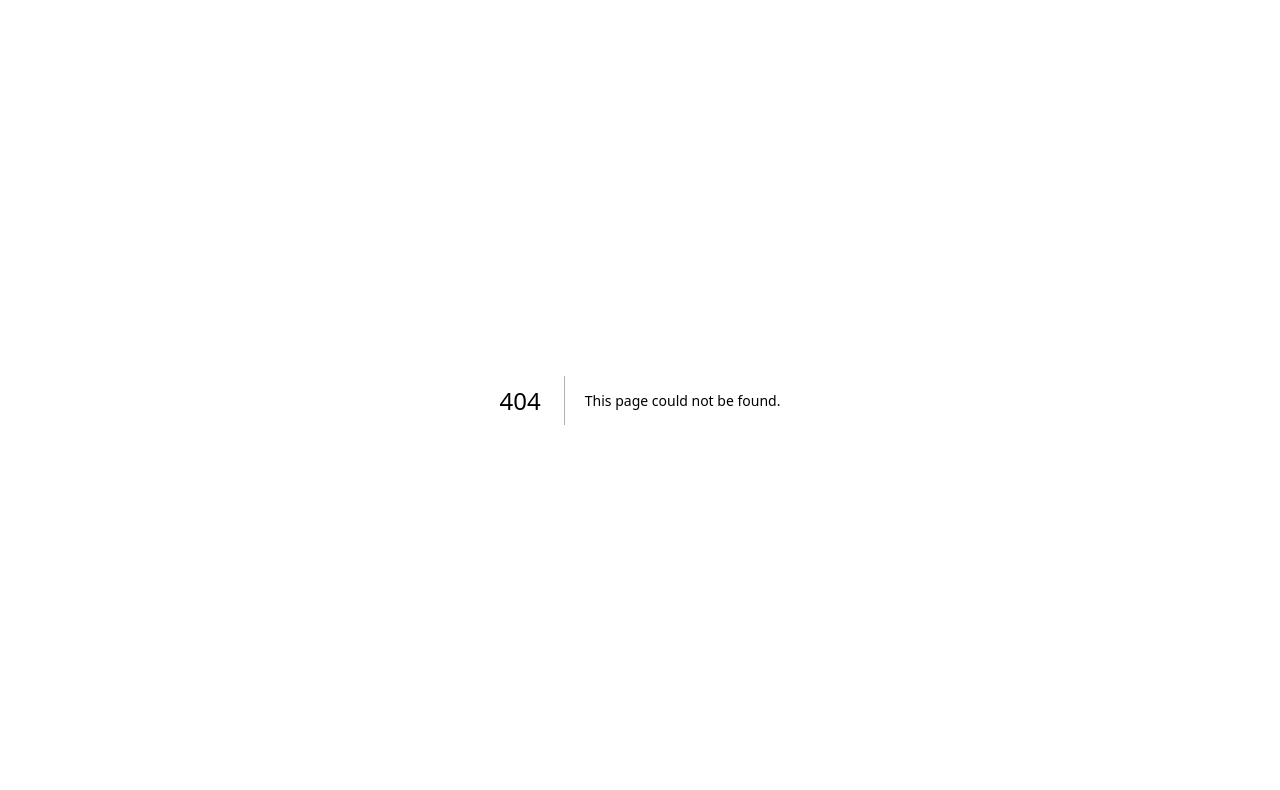
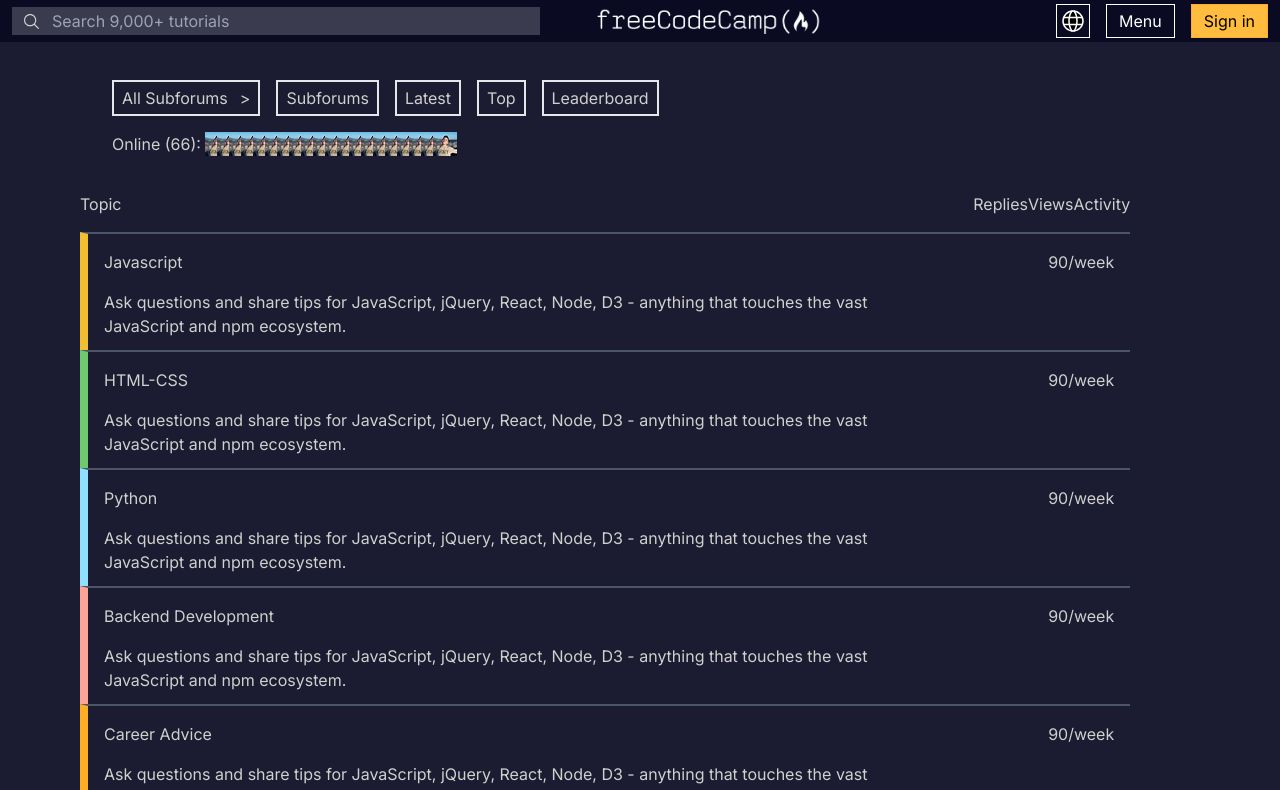
Before and after one commit to Raya46/freecodecamp_clone, a Next.js app: page /latest in a window 1280 px wide. Before the commit this address had no page. Shown: the top 790 px of the page. Built offline with nearby package versions, Linux system fonts and the light colour scheme.

Commit message:
add tabbar in forum

```diff
--- a/app/(root)/(routes)/forum/page.tsx
+++ b/app/(forum)/(routes)/forum/page.tsx
@@ -1,43 +1,17 @@
 import personForum from "@/assets/personforum.jpg";
-import blogPostser from "@/assets/blogPostser.jpg";
 import Image from "next/image";
 import dummyForumCourses from "@/components/dummy-data/dummyForumCourses";
 import CardForumCourses from "@/components/cardForum/cardForumCourses";
 import dummyForumLatest from "@/components/dummy-data/dummyForumLatest";
 import CardForumLatest from "@/components/cardForum/cardForumLatest";
+import Link from "next/link";
+import HeaderForum from "@/components/headerForum";
 
 const Forum = () => {
   return (
-    <div className="container mx-auto mt-20">
+    <div className="container mx-auto">
       <div className="flex flex-col justify-center mx-20 mt-5">
-        <div className="flex gap-4">
-          <div className="flex border-2 gap-3 items-center p-1 px-2">
-            <p>All Subforums</p>
-            <p> {">"} </p>
-          </div>
-          <div className="flex border-2 items-center p-1 px-2">
-            <p>Subforums</p>
-          </div>
-          <div className="flex border-2 items-center p-1 px-2">
-            <p>Latest</p>
-          </div>
-          <div className="flex border-2 items-center p-1 px-2">
-            <p>Top</p>
-          </div>
-          <div className="flex border-2 items-center p-1 px-2">
-            <p>Leaderboard</p>
-          </div>
-        </div>
-        <div className="flex mt-4 w-full">
-          <p className="mr-4">Online (66): </p>
-          <div className="flex">
-            {Array(20)
-              .fill(null)
-              .map((_, index) => (
-                <Image src={personForum} alt="none" className="-ml-3" />
-              ))}
-          </div>
-        </div>
+        {/* <HeaderForum /> */}
         <div className="flex mt-2 w-full">
           <div className="flex bg-[#082345] p-4 border-[#055DB2] w-full">
             <p className="text-[#055DB2]">See 4 new or updated topics</p>
--- /dev/null
+++ b/app/(forum)/(routes)/latest/page.tsx
@@ -0,0 +1,39 @@
+import dummyForumCourses from "@/components/dummy-data/dummyForumCourses";
+import CardForumCourses from "@/components/cardForum/cardForumCourses";
+import dummyForumLatest from "@/components/dummy-data/dummyForumLatest";
+import CardForumLatest from "@/components/cardForum/cardForumLatest";
+
+const Latest = () => {
+  return (
+    <div className="container mx-auto">
+      <div className="flex flex-col justify-center mx-20 mt-5">
+        {/* <HeaderForum /> */}
+        <div className="flex gap-8 w-full">
+          <div className="flex flex-col mb-20">
+            <div className="flex justify-between py-4">
+              <p>Topic</p>
+              <div className="flex">
+                <p>Replies</p>
+                <p>Views</p>
+                <p>Activity</p>
+              </div>
+            </div>
+            {dummyForumCourses.map((forumCourse, index) => (
+              <CardForumCourses
+                key={index}
+                title={forumCourse.title}
+                createdAt={forumCourse.createdAt}
+                participant={forumCourse.participant}
+                desc={forumCourse.desc}
+                borderColor={forumCourse.borderColor}
+              />
+            ))}
+            <div className="border-b-2 border-b-gray-600"></div>
+          </div>
+        </div>
+      </div>
+    </div>
+  );
+};
+
+export default Latest;
--- /dev/null
+++ b/app/(forum)/(routes)/leaderboard/page.tsx
@@ -0,0 +1,9 @@
+const Leaderboard = () => {
+  return (
+    <div>
+      <h1>leaderboard</h1>
+    </div>
+  );
+};
+
+export default Leaderboard;
--- /dev/null
+++ b/app/(forum)/(routes)/top/page.tsx
@@ -0,0 +1,9 @@
+const Top = () => {
+  return (
+    <div>
+      <h1>top</h1>
+    </div>
+  );
+};
+
+export default Top;
--- /dev/null
+++ b/app/(forum)/layout.tsx
@@ -0,0 +1,21 @@
+import { Footer } from "@/components/footer";
+import HeaderForum from "@/components/headerForum";
+import { Navbar } from "@/components/navbar";
+import React from "react";
+
+const LayoutForum = ({ children }: { children: React.ReactNode }) => {
+  return (
+    <>
+      <div className="fixed w-full mx-auto top-0 z-50">
+        <Navbar />
+      </div>
+      <div className="flex mt-20 mx-28 ">
+        <HeaderForum />
+      </div>
+      {children}
+      <Footer />
+    </>
+  );
+};
+
+export default LayoutForum;
--- a/app/(root)/(routes)/curriculum/page.tsx
+++ b/app/(root)/(routes)/curriculum/page.tsx
@@ -1,5 +1,6 @@
 import CardQuestion from "@/components/cardquestion";
 import dataCourse from "@/components/dummy-data/dummyCourses";
+import Link from "next/link";
 
 const Curriculum = () => {
   return (
@@ -44,12 +45,15 @@
           </p>
         </div>
       </div>
-      <div className="flex justify-center items-center w-full my-10">
-        <button className="border-4 border-[#FEAC32] bg-[#FFBC3F] h-full py-3 w-1/2">
+      <div className="flex justify-center items-center h-full w-full my-10">
+        <Link
+          href="/sign-in"
+          className="border-4 border-[#FEAC32] bg-[#FFBC3F] h-full py-3 w-[30rem] flex items-center justify-center"
+        >
           <p className="text-black text-xl">
             Sign in to save your progress (it's free)
           </p>
-        </button>
+        </Link>
       </div>
       <div className="flex flex-col gap-3 mx-60 mb-24">
         {dataCourse.map((course, index) => (
--- a/components/course.section.tsx
+++ b/components/course.section.tsx
@@ -1,3 +1,4 @@
+import Link from "next/link";
 import CardQuestion from "./cardquestion";
 import dataCourse from "@/components/dummy-data/dummyCourses";
 
@@ -16,6 +17,14 @@
           />
         ))}
       </div>
+      <div className="flex justify-center items-center h-full w-full">
+        <Link
+          href="/sign-in"
+          className="border-4 border-[#FEAC32] bg-[#FFBC3F] h-full py-3 w-[30rem] flex items-center justify-center"
+        >
+          <p className="text-black text-xl">Get started (it's free)</p>
+        </Link>
+      </div>
     </div>
   );
 };
--- /dev/null
+++ b/components/headerForum.tsx
@@ -0,0 +1,52 @@
+import Link from "next/link";
+import Image from "next/image";
+import personForum from "@/assets/personforum.jpg";
+const HeaderForum = () => {
+  return (
+    <div className="flex flex-col">
+      <div className="flex gap-4">
+        <div className="flex border-2 gap-3 items-center p-1 px-2">
+          <p>All Subforums</p>
+          <p> {">"} </p>
+        </div>
+        <Link href="/forum" className="hover:bg-[#DDDEE0] hover:text-black">
+          <div className="flex border-2 items-center p-1 px-2">
+            <p>Subforums</p>
+          </div>
+        </Link>
+        <Link href="/latest" className="hover:bg-[#DDDEE0] hover:text-black">
+          <div className="flex border-2 items-center p-1 px-2">
+            <p>Latest</p>
+          </div>
+        </Link>
+
+        <Link href="/top" className="hover:bg-[#DDDEE0] hover:text-black">
+          <div className="flex border-2 items-center p-1 px-2">
+            <p>Top</p>
+          </div>
+        </Link>
+
+        <Link
+          href="/leaderboard"
+          className="hover:bg-[#DDDEE0] hover:text-black"
+        >
+          <div className="flex border-2 items-center p-1 px-2">
+            <p>Leaderboard</p>
+          </div>
+        </Link>
+      </div>
+      <div className="flex mt-4 w-full">
+        <p className="mr-4">Online (66): </p>
+        <div className="flex">
+          {Array(20)
+            .fill(null)
+            .map((_, index) => (
+              <Image src={personForum} alt="none" className="-ml-3" />
+            ))}
+        </div>
+      </div>
+    </div>
+  );
+};
+
+export default HeaderForum;
--- a/components/hero.section.tsx
+++ b/components/hero.section.tsx
@@ -1,6 +1,7 @@
 import React from "react";
 import Image from "next/image";
 import landingfcc from "@/assets/landingfcc.png";
+import Link from "next/link";
 
 const HeroSection = () => {
   return (
@@ -132,13 +133,14 @@
           </g>
         </svg>
       </div>
-      <div className="flex justify-center items-center h-full w-full">
-        <button className="border-4 border-[#FEAC32] bg-[#FFBC3F] h-full py-3 w-[30rem]">
+      <div className="flex justify-center items-center h-full w-full mb-20">
+        <Link
+          href="/sign-in"
+          className="border-4 border-[#FEAC32] bg-[#FFBC3F] h-full py-3 w-[30rem] flex items-center justify-center"
+        >
           <p className="text-black text-xl">Get started (it's free)</p>
-        </button>
+        </Link>
       </div>
-      <br />
-      <br />
       <div className="flex flex-col justify-center items-center">
         <Image src={landingfcc} alt="none" className="w-[750px] h-[442px]" />
         <p className="py-3">
--- a/components/question.section.tsx
+++ b/components/question.section.tsx
@@ -1,3 +1,5 @@
+import Link from "next/link";
+
 const QuestionSection = () => {
   return (
     <div className="flex flex-col gap-6 mt-14 text-white">
@@ -78,10 +80,13 @@
       <div className="flex flex-col font-bold text-xl mt-5 text-white">
         Happy coding!
       </div>
-      <div className="flex justify-center items-center w-full my-7">
-        <button className="border-4 border-[#FEAC32] bg-[#FFBC3F] h-full py-2 w-[30rem]">
+      <div className="flex justify-center items-center h-full w-full mb-10">
+        <Link
+          href="/sign-in"
+          className="border-4 border-[#FEAC32] bg-[#FFBC3F] h-full py-3 w-[30rem] flex items-center justify-center"
+        >
           <p className="text-black text-xl">Get started (it's free)</p>
-        </button>
+        </Link>
       </div>
     </div>
   );
```
